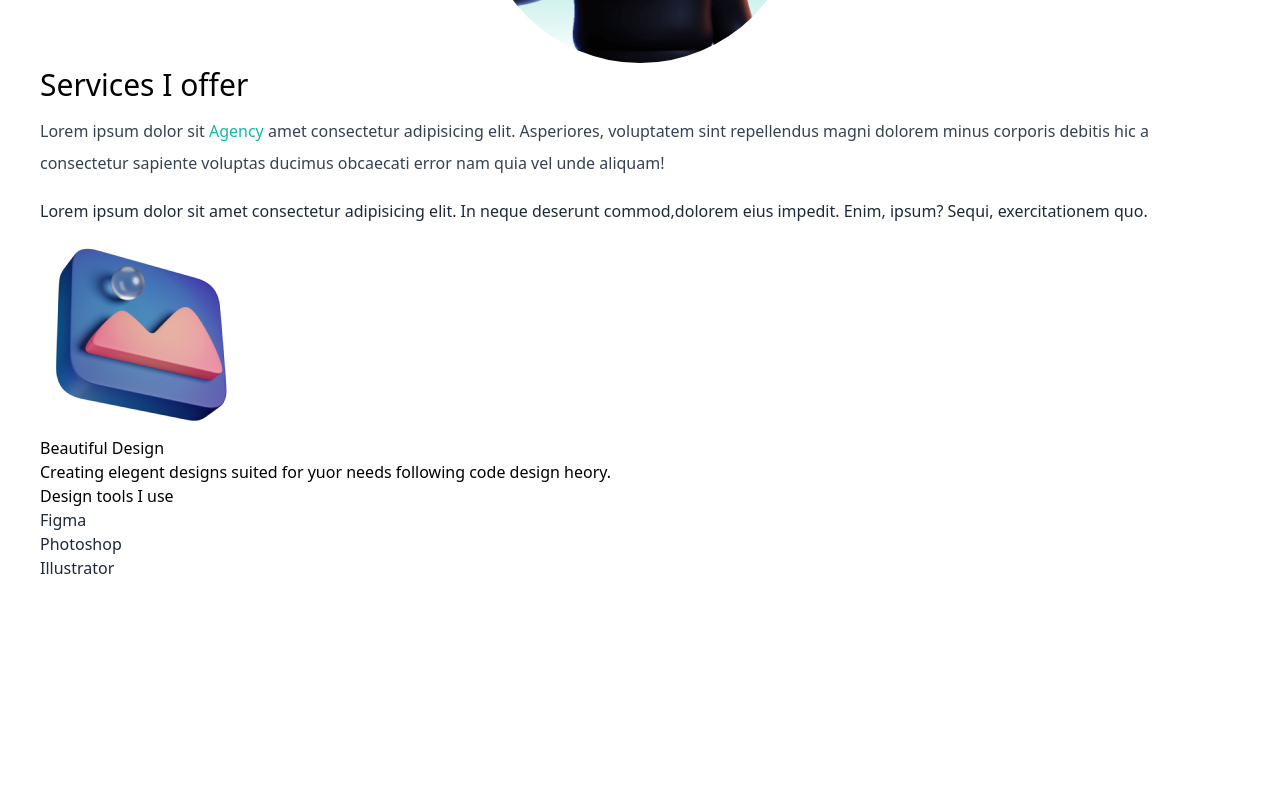
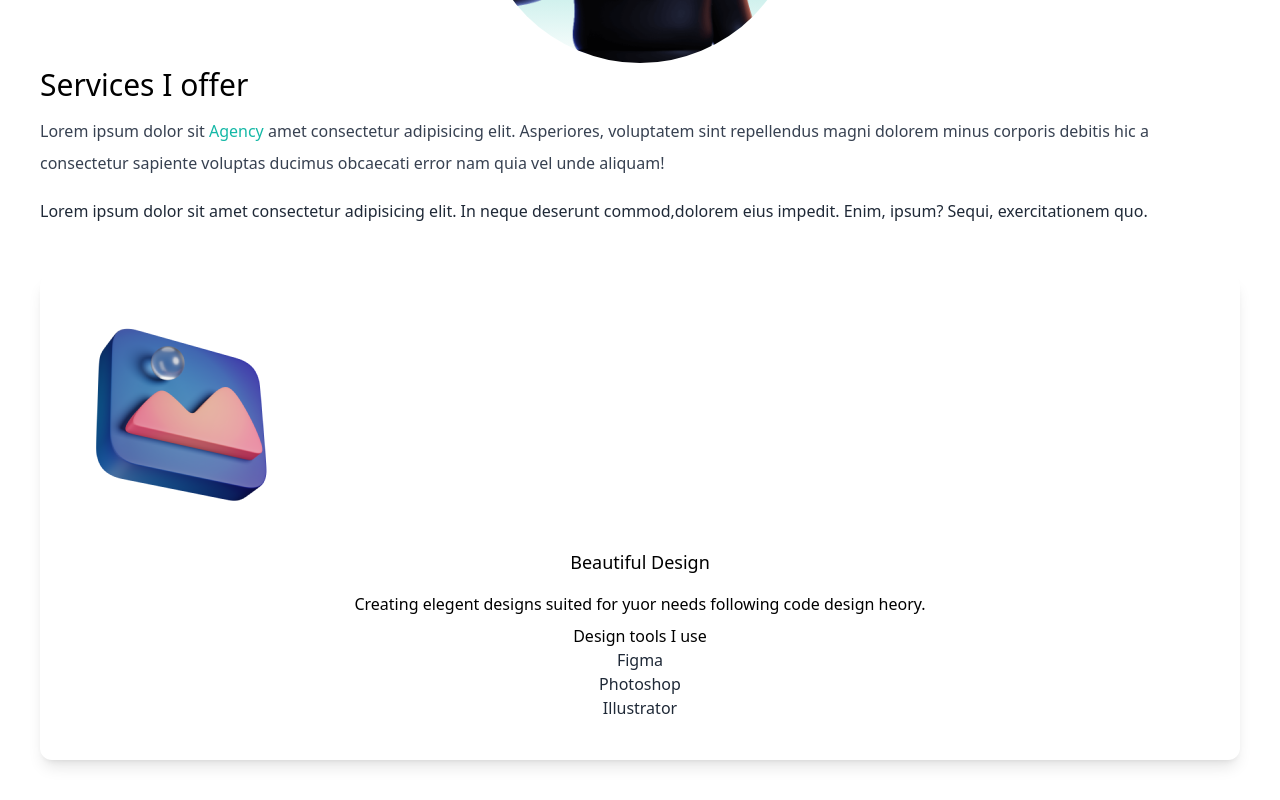
Before and after one commit to haamid10/templeteNextjs, a Next.js app: page / in a window 1280 px wide. Shown: the part 861-1661 px from the top of the page. Before the commit the page ends 1441 px from the top, so only its background shows below. Built offline with nearby package versions, Linux system fonts and the light colour scheme.

Commit message:
service part

```diff
--- a/pages/index.tsx
+++ b/pages/index.tsx
@@ -62,10 +62,10 @@ export default function Home() {
             <p className='text-md py-2 leading-8 text-gray-800   dark:text-gray-200'>Lorem ipsum dolor sit amet consectetur adipisicing elit. In neque deserunt commod,dolorem eius impedit. Enim, ipsum? Sequi, exercitationem quo.</p>
           </div>
           <div>
-            <div>
+            <div className='text-center shadow-lg p-10 rounded-xl my-10'>
               <Image src={Des} alt=''/>
-                <h3>Beautiful Design</h3>
-                <p>
+                <h3 className='text-lg font-medium pt-8 pb-2'>Beautiful Design</h3>
+                <p className='py-2'>
                   Creating elegent designs suited for yuor needs following code design heory.
                 </p>
                 <h4>Design tools I use</h4>
```
